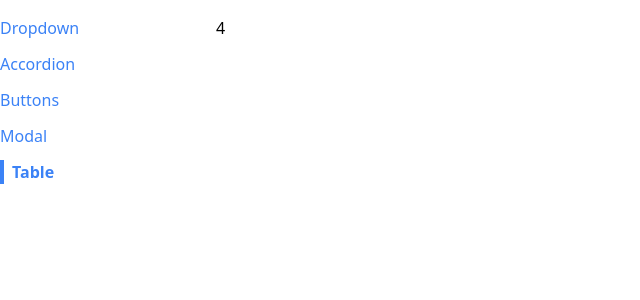
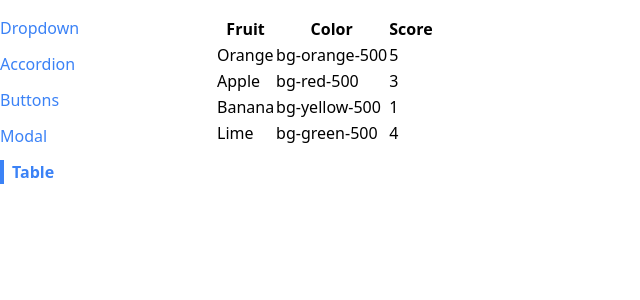
Before and after one commit to naterocks49/fe, a React (Create React App) app: page /table in a window 1280 px wide. Shown: the top 300 px of the page, without its empty margins (0-640 px from the left). Built offline with nearby package versions, Linux system fonts and the light colour scheme.

Commit message:
Added data

```diff
--- a/src/components/Table.js
+++ b/src/components/Table.js
@@ -1,5 +1,29 @@
 function Table({ data }) {
-    return <div>{data.length}</div>
+
+    const renderedData = data.map((row) => {
+        return (
+            <tr key={row.name}>
+                <td>{row.name}</td>
+                <td>{row.color}</td>
+                <td>{row.score}</td>
+            </tr>
+        );
+    });
+
+    return (
+        <table>
+            <thead>
+                <tr>
+                    <th>Fruit</th>
+                    <th>Color</th>
+                    <th>Score</th>
+                </tr>
+            </thead>
+            <tbody>
+                {renderedData}
+            </tbody>
+        </table>
+    );
 };
 
-export default Table
+export default Table;
```
